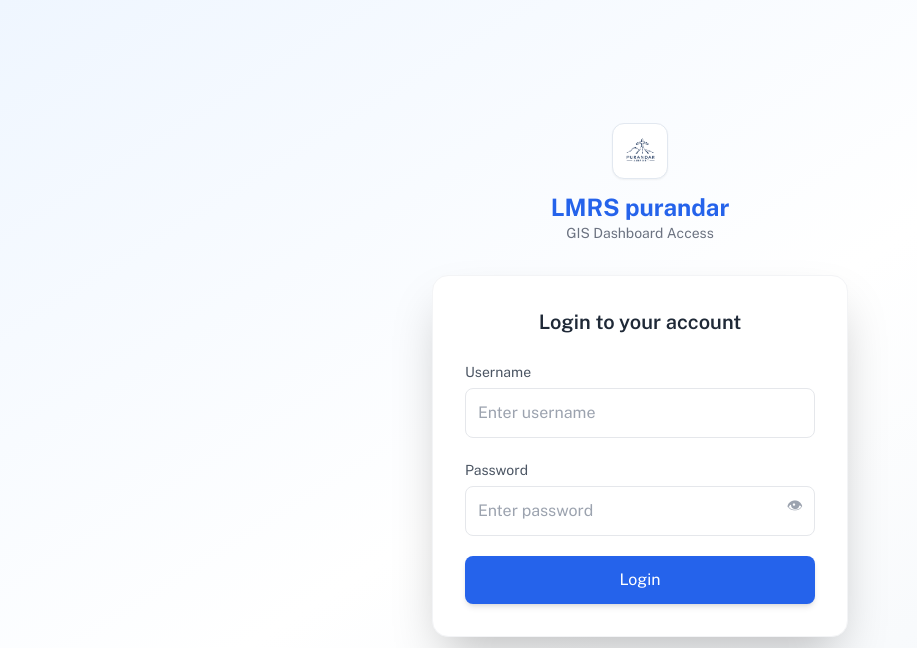
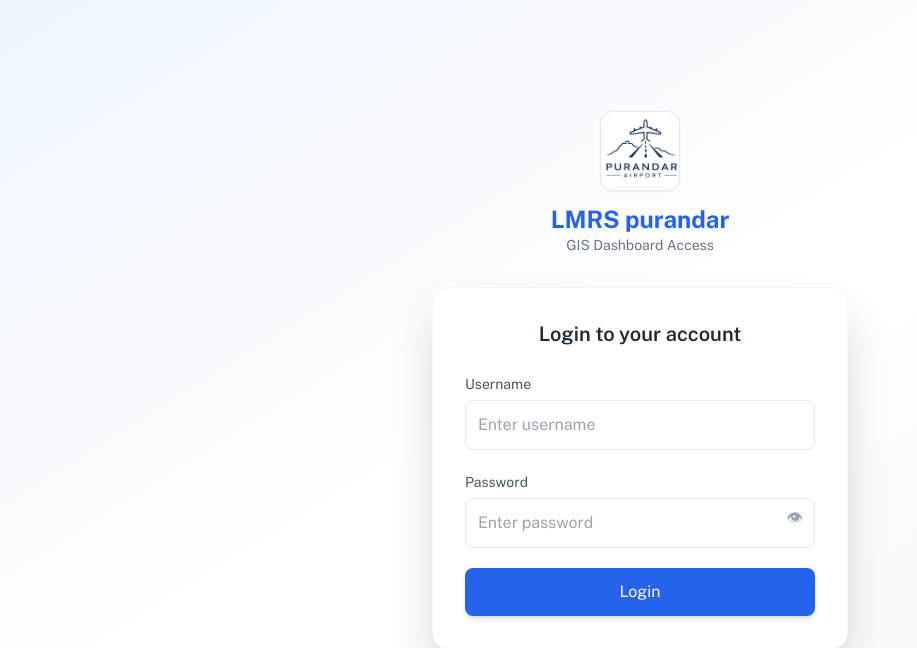
Before and after one commit to Rg-backend-megha-shinde/pap-purandar, a Django app: template lmrs/app/templates/login.html in a window 1280 px wide. Shown: the top 648 px of the page, without its empty margins (0-917 px from the left). Run offline with Django 5.2, Linux system fonts and the light colour scheme; the template is opened without the code that fills it, so the values that code supplies are empty; some libraries are stand-ins or nearby versions.

Commit message:
login logo change done

```diff
--- a/lmrs/app/templates/login.html
+++ b/lmrs/app/templates/login.html
@@ -31,8 +31,8 @@
     <!-- Header -->
     <div class="text-center mb-8">
         <div class="flex justify-center mb-3">
-            <div class="h-14 w-14 rounded-xl bg-white border border-slate-200 shadow-sm overflow-hidden flex items-center justify-center">
-                <img src="{% static 'logo/purandar_airport.png' %}" alt="Purandar Airport logo" class="h-full w-full object-contain p-1">
+            <div class="flex h-20 w-20 items-center justify-center overflow-hidden rounded-xl bg-white border border-slate-200 shadow-sm">
+                <img src="{% static 'logo/purandar_airport.png' %}?v=20260619" alt="Purandar Airport logo" class="h-full w-full scale-150 object-cover">
             </div>
         </div>
         <h1 class="text-2xl font-bold text-blue-600">LMRS purandar</h1>
```
